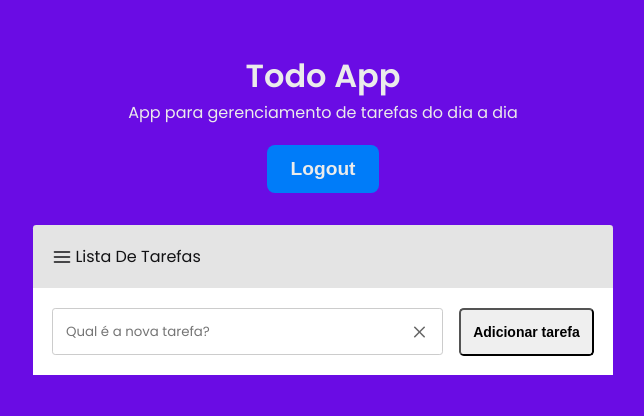
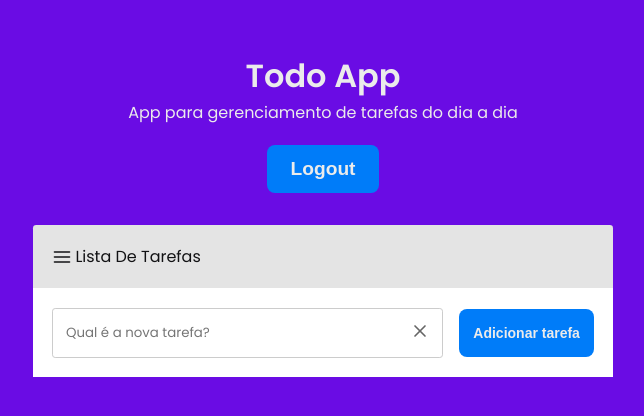
Before and after one commit to ellismarjr/bling, a React (Create React App) app in the folder todos/: page / in a window 1280 px wide. Shown: the top 416 px of the page, without its empty margins (317-961 px from the left). Built offline with nearby package versions, Linux system fonts and the light colour scheme; the HTML template or start-up script is replaced by a standard one.

Commit message:
chore: clear input task

```diff
--- a/todos/src/components/TasksList/index.tsx
+++ b/todos/src/components/TasksList/index.tsx
@@ -11,7 +11,8 @@ export function TasksList() {
     handleCreateNewTask,
     handleRemoveTask,
     newTaskTitle,
-    setNewTaskTitle
+    setNewTaskTitle,
+    clearNewTaskInput
   } = useTasks();
 
   const inputRef = useRef<HTMLInputElement>(null);
@@ -63,7 +64,10 @@ export function TasksList() {
               value={newTaskTitle}
               autoFocus
             />
-            <FiX size={20} color="#666" />
+            <button type="button" className="clearText"
+              onClick={clearNewTaskInput}>
+              <FiX size={20} color="#666" />
+            </button>
           </div>
           <button className="buttonAddNewTask"
             onClick={handleCreateNewTask}
--- a/todos/src/components/TasksList/styles.scss
+++ b/todos/src/components/TasksList/styles.scss
@@ -60,6 +60,7 @@ ul {
 }
 
 .deleteButton {
+  border: 0;
   background: none;
   transition: filter 0.2s;
 
@@ -103,7 +104,16 @@ footer {
     }
   }
 
+  .clearText {
+    background: none;
+    padding: 0;
+    border: 0;
+    transition: filter 0.2s;
 
+    &:hover {
+      filter: brightness(0.7);
+    }
+  }
 
   .buttonAddNewTask {
     width: 150px;
@@ -111,5 +121,10 @@ footer {
     font-weight: 600;
     height: 3rem;
     border-radius: 0.3rem;
+    color: var(--text);
+    background: var(--blue);
+
+    border: 0;
+    border-radius: 0.5rem;
   }
 }
--- a/todos/src/hooks/useTasks.tsx
+++ b/todos/src/hooks/useTasks.tsx
@@ -21,6 +21,7 @@ interface TaskContextData {
   handleCreateNewTask: () => void;
   handleToggleTaskComplete: (id: string) => void;
   handleRemoveTask: (id: string) => void;
+  clearNewTaskInput: () => void;
 }
 
 interface TaskProviderProps {
@@ -69,6 +70,10 @@ function TasksProvider({ children }: TaskProviderProps) {
     setTasks(newTasks);
   }, [tasks]);
 
+  const clearNewTaskInput = useCallback(() => {
+    setNewTaskTitle('');
+  }, [setNewTaskTitle]);
+
   useEffect(() => {
     const tasks = localStorage.getItem('@todos-app');
     if (tasks) {
@@ -83,7 +88,8 @@ function TasksProvider({ children }: TaskProviderProps) {
       newTaskTitle,
       handleCreateNewTask,
       handleToggleTaskComplete,
-      handleRemoveTask
+      handleRemoveTask,
+      clearNewTaskInput
     }}
     >
       {children}
```
